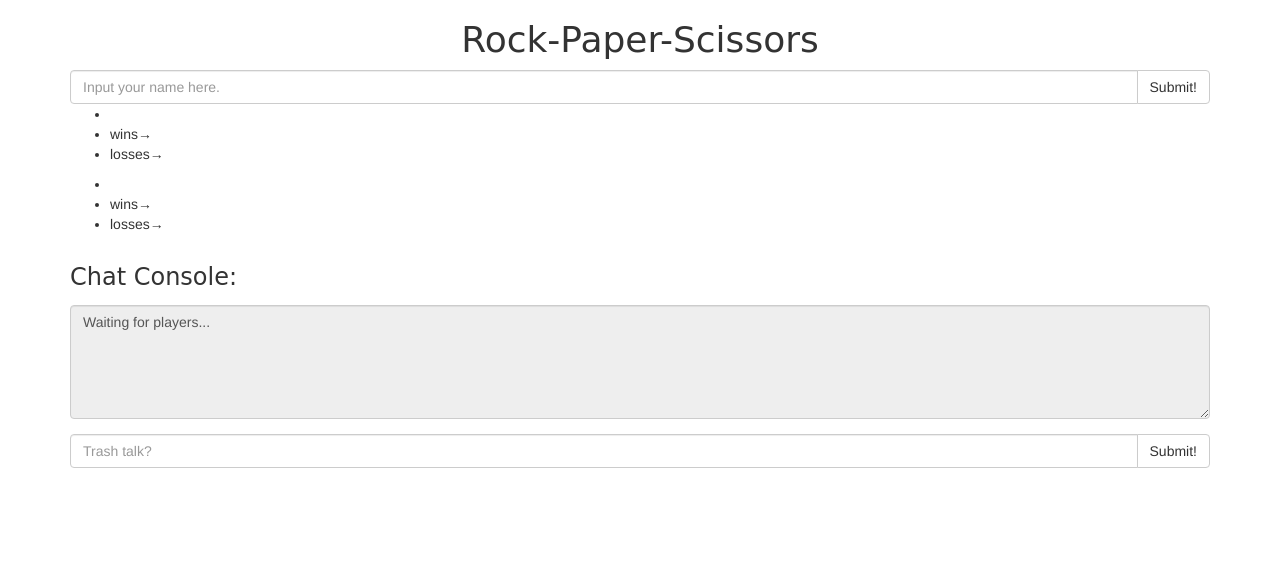
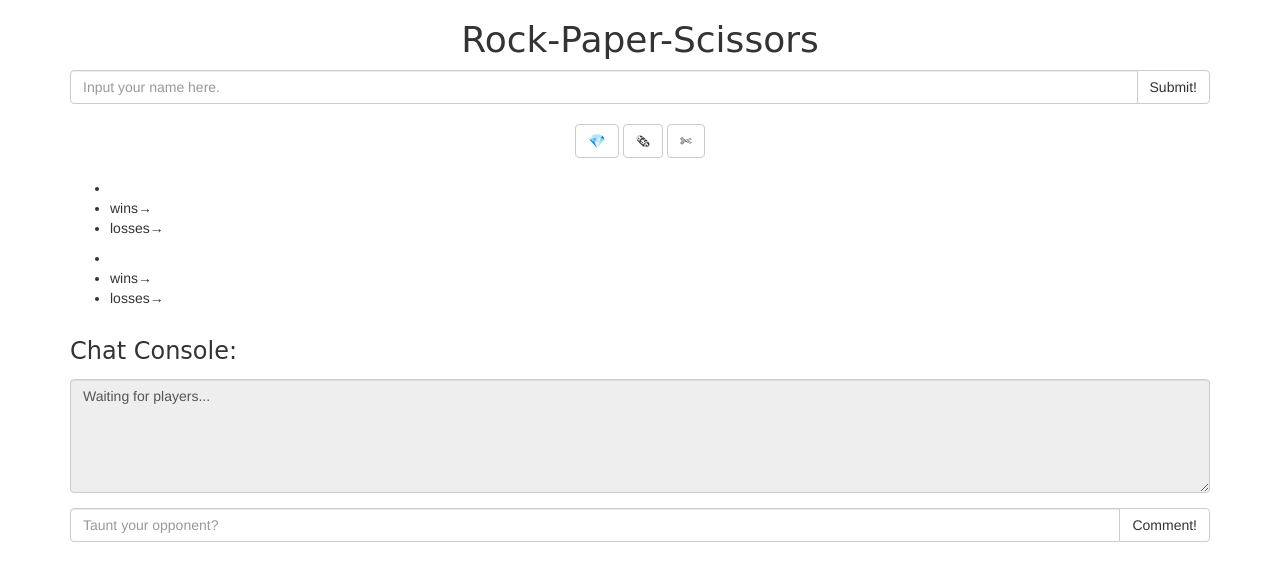
Before and after one commit to BFGriffith/Rock-Paper-Scissors, a PHP site: page / in a window 1280 px wide. Shown: the top 581 px of the page. Run offline with PHP 8.4, Linux system fonts and the light colour scheme; some libraries are stand-ins or nearby versions; some web fonts are replaced.

Commit message:
added RPS buttons

```diff
--- a/assets/styles/RPS_styles.css
+++ b/assets/styles/RPS_styles.css
@@ -3,6 +3,7 @@ h1, h2, h3 {
   text-align: center;
 }
 li { text-decoration: none; }
+#RPS_buttons { text-align: center; }
 #outcomeView {
   padding: 1em 0;
 	font-weight: 2em;
--- a/index.html
+++ b/index.html
@@ -1,6 +1,5 @@
-<!DOCTYPE html>
+<!DOCTYPE html><!--v0.2-->
 <html lang="en">
-<!--v0.1-->
 <!-- browser-sync start --server --directory --files='index.html, assets/styles/RPS_styles.css, assets/scripts/RPS.js' -->
 <!-- https://r-p-sgame.firebaseio.com/ -->
 
@@ -35,6 +34,18 @@
       </div>
     </div>
 
+    <br>
+    <div class="row">
+      <div class="col-xs-4 col-xs-offset-4" id="RPS_buttons">
+        <span>
+          <button class="btn btn-default" type="button" id="rockButton">&#128142;</button>
+          <button class="btn btn-default" type="button" id="paperButton">&#128478;</button>
+          <button class="btn btn-default" type="button" id="scissorsButton">&#9988;</button>
+        </span>
+      </div>
+    </div>
+    <br>
+
     <div class="row">
       <div class="col-xs-6">
         <div class="p1Score">
@@ -60,12 +71,13 @@
       <div class="col-xs-12">
         <form>
           <div class="form-group">
-            <label for=""><h3>Chat Console:</h1></label>
+            <label for="">
+              <h3>Chat Console:</h1></label>
             <textarea class="form-control" rows="5" id="chatConsole" readonly>Waiting for players...</textarea>
           </div>
           <div class="input-group">
-            <input type="text" class="form-control" placeholder="Trash talk?" id="consoleInput">
-            <span class="input-group-btn"><button class="btn btn-default" type="button" id="submitText">Submit!</button></span>
+            <input type="text" class="form-control" placeholder="Taunt your opponent?" id="consoleInput">
+            <span class="input-group-btn"><button class="btn btn-default" type="button" id="submitText">Comment!</button></span>
           </div>
         </form>
       </div>
```
